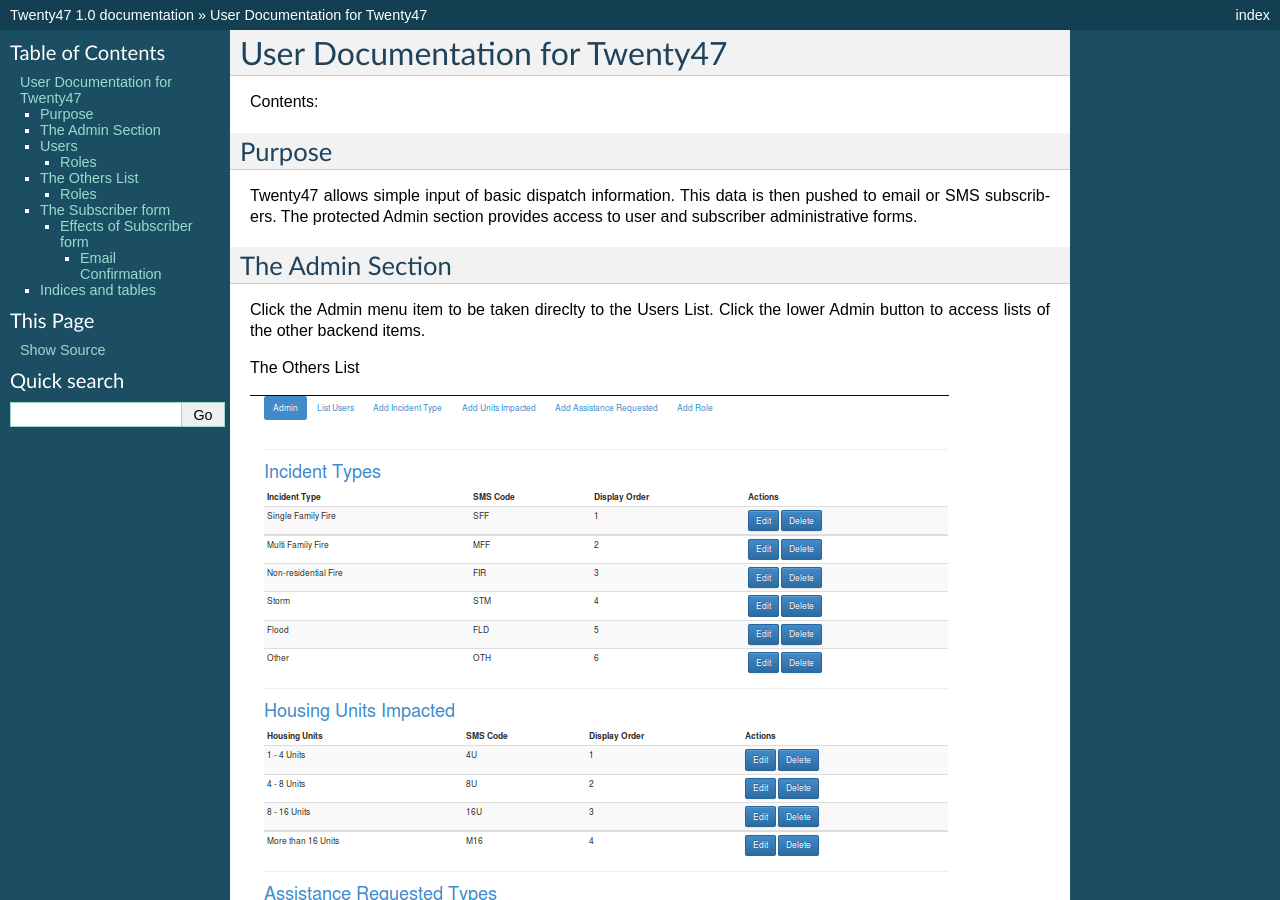
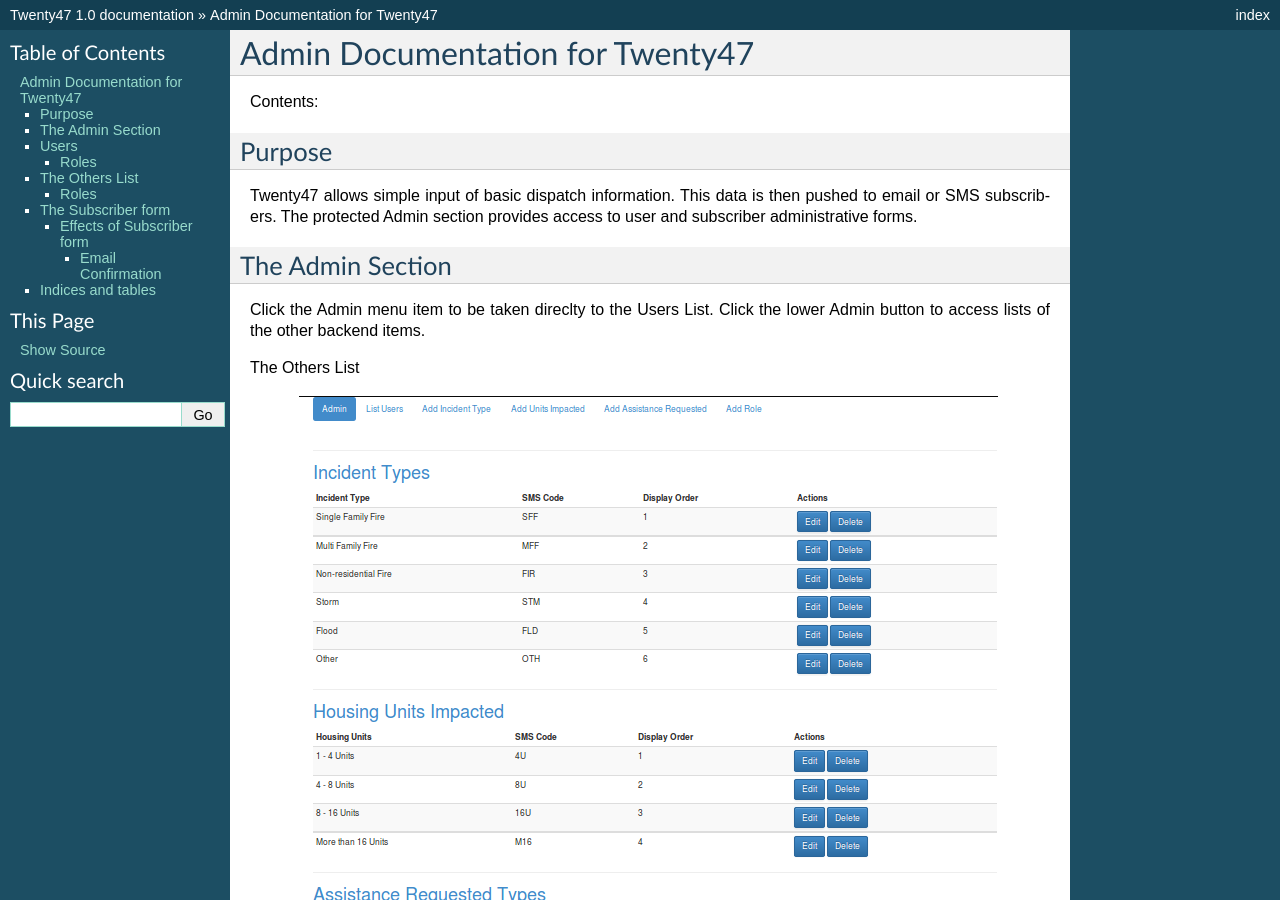
Before and after one commit to gary-dalton/Twenty47, a Sphinx documentation site: the page built from docs/for_admins.rst, in a window 1280 px wide and 900 px high. Built offline with Sphinx 7.4.7, drawn with Linux system fonts in a browser that asks for light colours; some of the changed text lies outside the part shown.

Commit message:
Trying image in table

```diff
--- a/docs/for_admins.rst
+++ b/docs/for_admins.rst
@@ -1,5 +1,5 @@
 ################################
-User Documentation for Twenty47
+Admin Documentation for Twenty47
 ################################
 
 Contents:
@@ -20,8 +20,10 @@
 
 The Others List
 
-.. image:: _static/admin_others_list.png
-   :alt: The Others List
++-------------------------------------------+
+| .. image:: _static/admin_others_list.png  |
+|   :alt: The Others List                   |
++-------------------------------------------+
 
 The Users List
 
```
